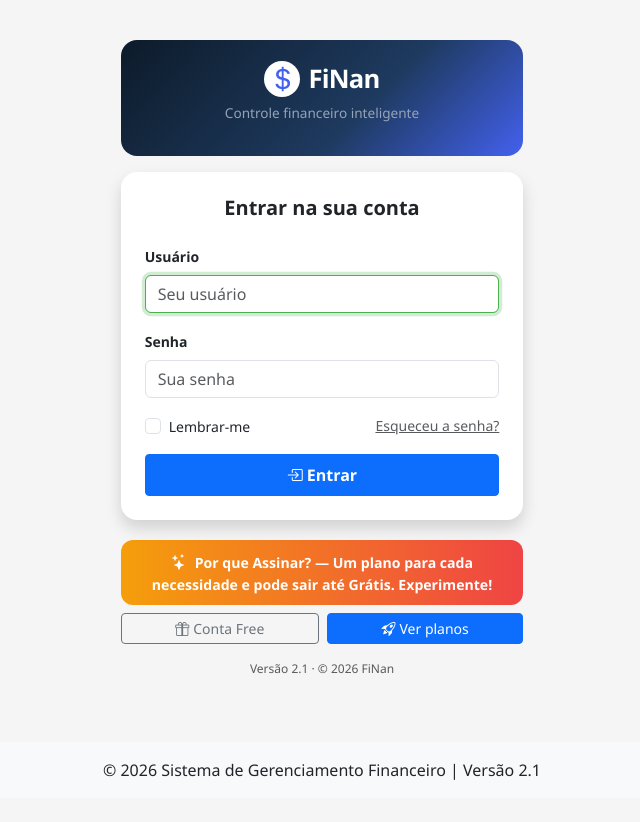
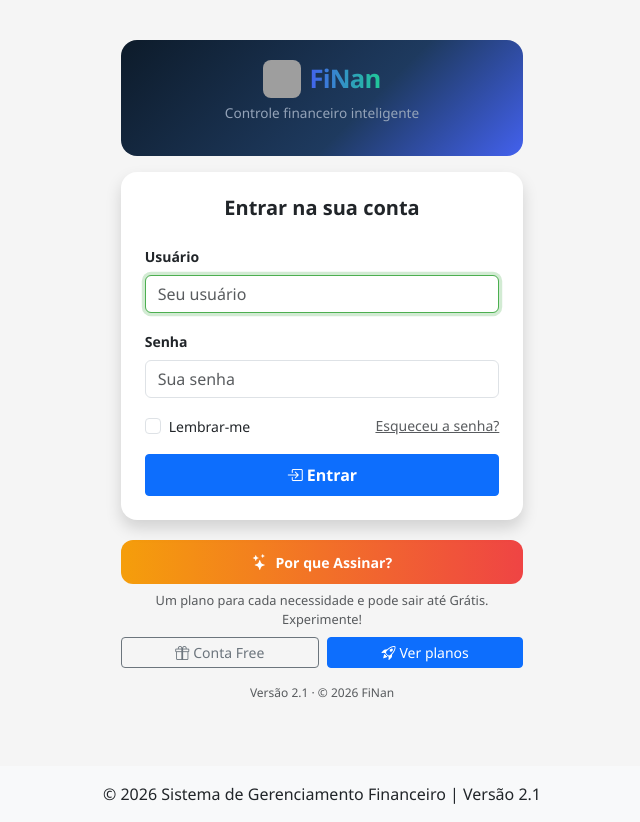
Before and after one commit to Ozeus1/financeiro, a Flask app: page /login in a window 1280 px wide. Shown: the whole page, without its empty margins (318-958 px from the left). Before the commit the page ends 780 px from the top, so only its background shows below. Run offline with Flask 3, Linux system fonts and the light colour scheme; grey boxes are pictures that could not be loaded.

Commit message:
fix: icone real FiNan no login, texto botao resumido, subtexto separado

```diff
--- a/templates/auth/login.html
+++ b/templates/auth/login.html
@@ -22,8 +22,10 @@
         <!-- Hero FiNan -->
         <div class="login-hero mb-3">
             <div class="d-flex align-items-center justify-content-center gap-2 mb-1">
-                <i class="bi bi-currency-dollar fs-3" style="color:#4361ee;background:#fff;border-radius:50%;width:36px;height:36px;display:flex;align-items:center;justify-content:center;font-size:1.2rem;"></i>
-                <span style="font-size:1.6rem;font-weight:900;letter-spacing:-.03em;">FiNan</span>
+                <img src="{{ url_for('static', filename='img/finan-icon.png') }}"
+                     alt="FiNan" style="width:38px;height:38px;border-radius:8px;"
+                     onerror="this.style.display='none'">
+                <span style="font-size:1.6rem;font-weight:900;letter-spacing:-.03em;background:linear-gradient(90deg,#4361ee,#20c997);-webkit-background-clip:text;-webkit-text-fill-color:transparent;">FiNan</span>
             </div>
             <div class="hero-sub">Controle financeiro inteligente</div>
         </div>
@@ -57,10 +59,12 @@
 
         <!-- Botão chamativo landing -->
         <div class="mt-3">
-            <a href="/landing" class="btn-landing mb-2">
-                <i class="bi bi-stars me-1"></i>
-                Por que Assinar? — Um plano para cada necessidade e pode sair até Grátis. Experimente!
+            <a href="/landing" class="btn-landing mb-1">
+                <i class="bi bi-stars me-1"></i> Por que Assinar?
             </a>
+            <p class="text-center text-muted mb-0" style="font-size:.8rem;margin-top:.4rem;">
+                Um plano para cada necessidade e pode sair até Grátis. Experimente!
+            </p>
         </div>
 
         <div class="d-flex gap-2 mt-2">
```
